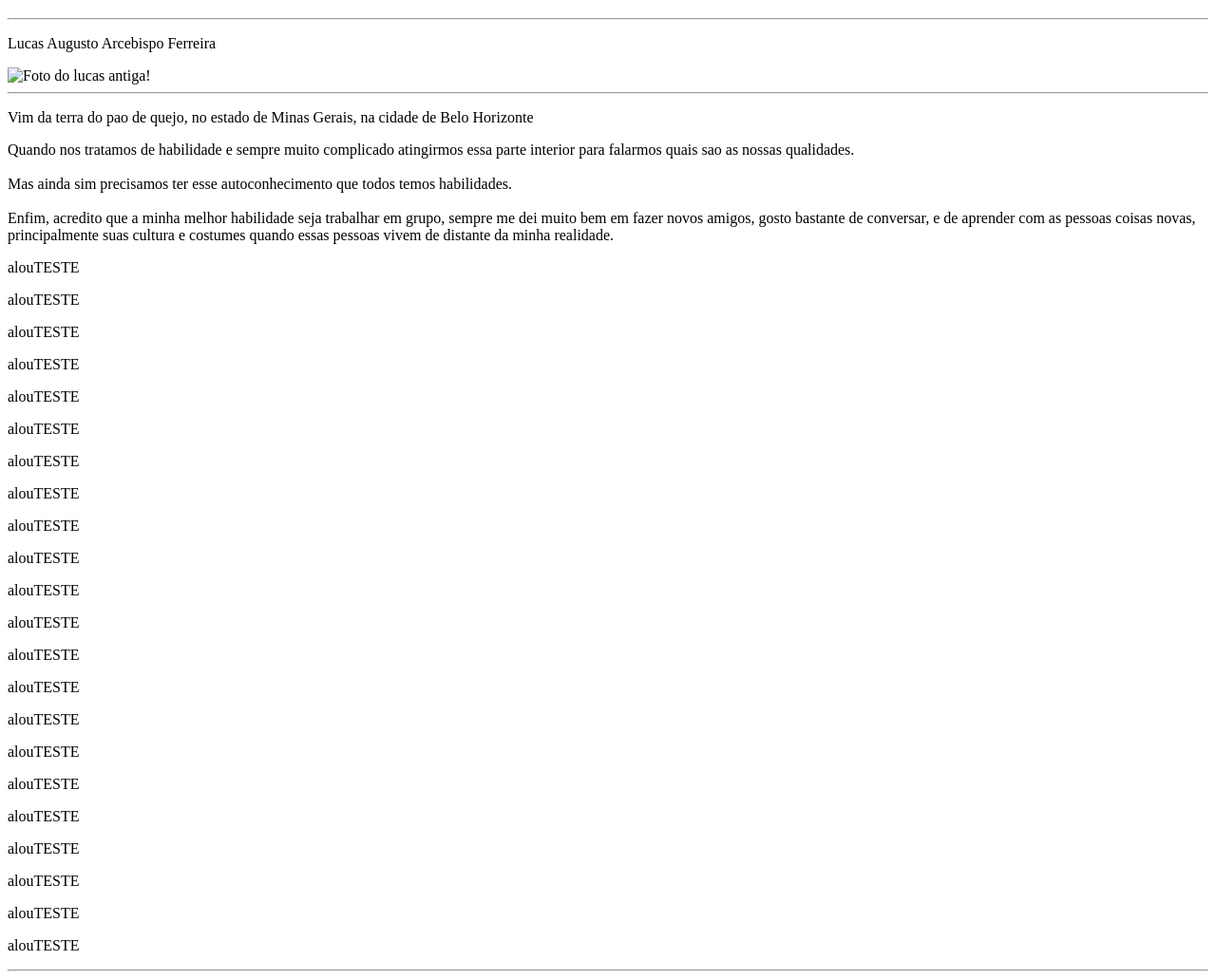
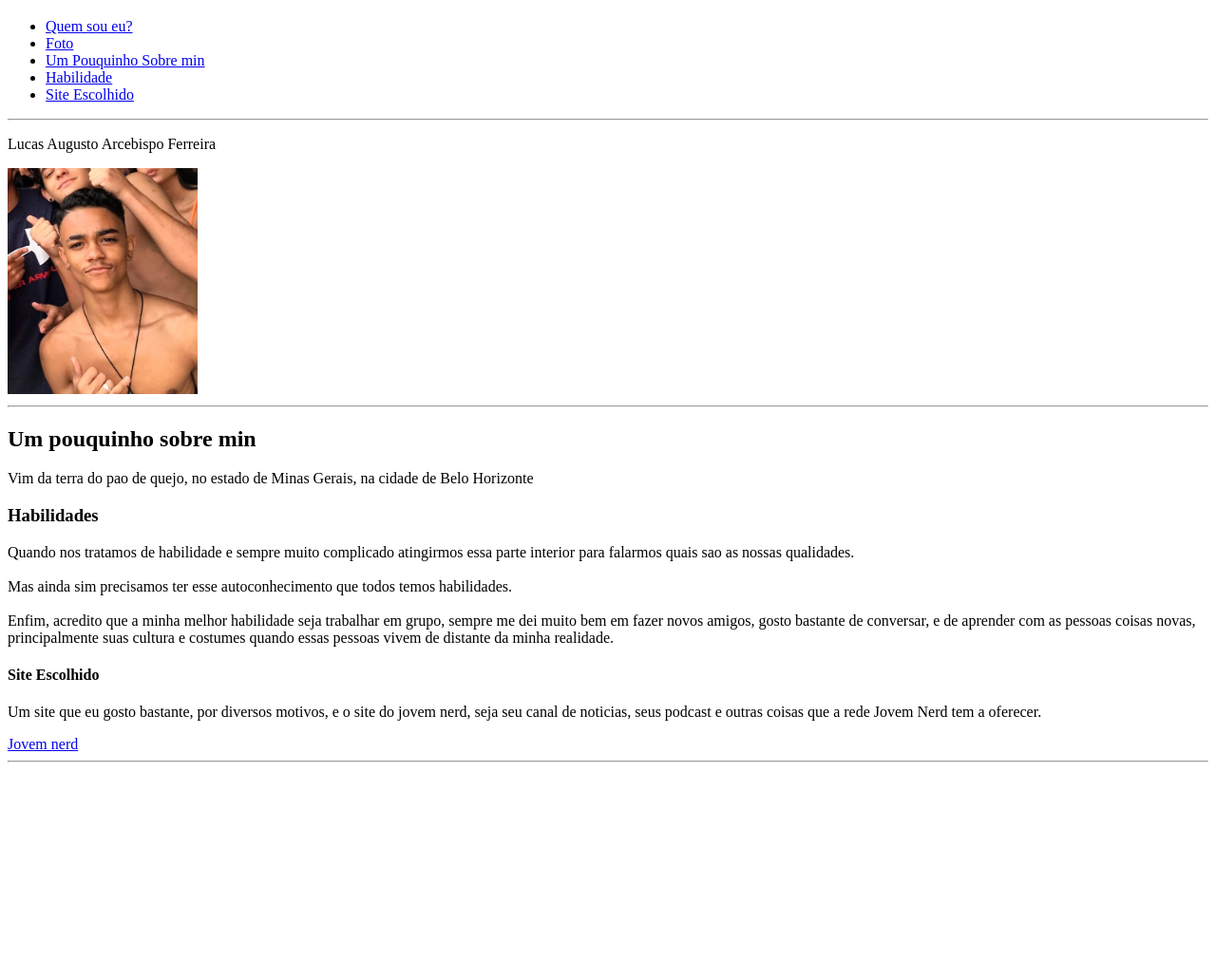
Before and after one commit to Lucasaaf/Meuportfolio, a plain HTML site: page index.html in a window 1280 px wide. Shown: the part 61-1092 px from the top of the page at 95% size. After the commit the page ends 872 px from the top, so only its background shows below. Drawn offline with Linux system fonts and the light colour scheme.

Commit message:
Mudanças e adiçao a links

```diff
--- a/index.html
+++ b/index.html
@@ -8,17 +8,28 @@
 </head>
 
 <body>
-    <h1>Indice</h1>
+    <h1><strong>Indice</strong></h1>
+    <ul>
+        <li><a href="#Quem sou eu">Quem sou eu?</a></li>
+        <li><a href="#foto">Foto</a></li>
+        <li><a href="#Sobre min">Um Pouquinho Sobre min</a></li>
+        <li><a href="#Habilidade">Habilidade</a></li>
+        <li><a href="#Site">Site Escolhido</a></li>
+    </ul>
 
 
     <hr>
-  <p>Lucas Augusto Arcebispo Ferreira</p>
+        <p id="Quem sou eu">Lucas Augusto Arcebispo Ferreira</p>
 
-  <img src="" alt="Foto do lucas antiga!" width="200px">
+    <img src="Lucas1.jpg" id="foto" alt="Foto do lucas antiga!" width="200px">
 
     <hr>
 
+    <h2 id="Sobre min">Um pouquinho sobre min</h2>
+
         <p>Vim da terra do pao de quejo, no estado de Minas Gerais, na cidade de Belo Horizonte</p>
+
+    <h3 id="Habilidade">Habilidades</h3>
 
         <p>Quando nos tratamos de habilidade e sempre muito complicado atingirmos essa parte interior para falarmos quais sao as nossas qualidades.
     <br>
@@ -28,29 +39,11 @@
     <br>
         Enfim, acredito que a minha melhor habilidade seja trabalhar em grupo, sempre me dei muito bem em fazer novos amigos, gosto bastante de conversar, e de aprender com as pessoas coisas novas, principalmente suas cultura e costumes quando essas pessoas vivem de distante da minha realidade.
   </p>
-  <p>alouTESTE</p>
-  <p>alouTESTE</p>
-  <p>alouTESTE</p>
-  <p>alouTESTE</p>
-  <p>alouTESTE</p>
-  <p>alouTESTE</p>
-  <p>alouTESTE</p>
-  <p>alouTESTE</p>
-  <p>alouTESTE</p>
-  <p>alouTESTE</p>
-  <p>alouTESTE</p>
-  <p>alouTESTE</p>
-  <p>alouTESTE</p>
-  <p>alouTESTE</p>
-  <p>alouTESTE</p>
-  <p>alouTESTE</p>
-  <p>alouTESTE</p>
-  <p>alouTESTE</p>
-  <p>alouTESTE</p>
-  <p>alouTESTE</p>
-  <p>alouTESTE</p>
-  <p>alouTESTE</p>
+    <H4 id="site">Site Escolhido</H4>
+        <p>Um site que eu gosto bastante, por diversos motivos, e o site do jovem nerd, seja seu canal de noticias, seus podcast e outras coisas que a rede Jovem Nerd tem a oferecer.</p>
 
+    <a href="https://jovemnerd.com.br/"target="_blank">Jovem nerd</a>
   <hr>
+
 </body>
 </html>
```
Also changed, not shown: Lucas1.jpg (added). Lines whose indentation alone changed are shown as unchanged.
